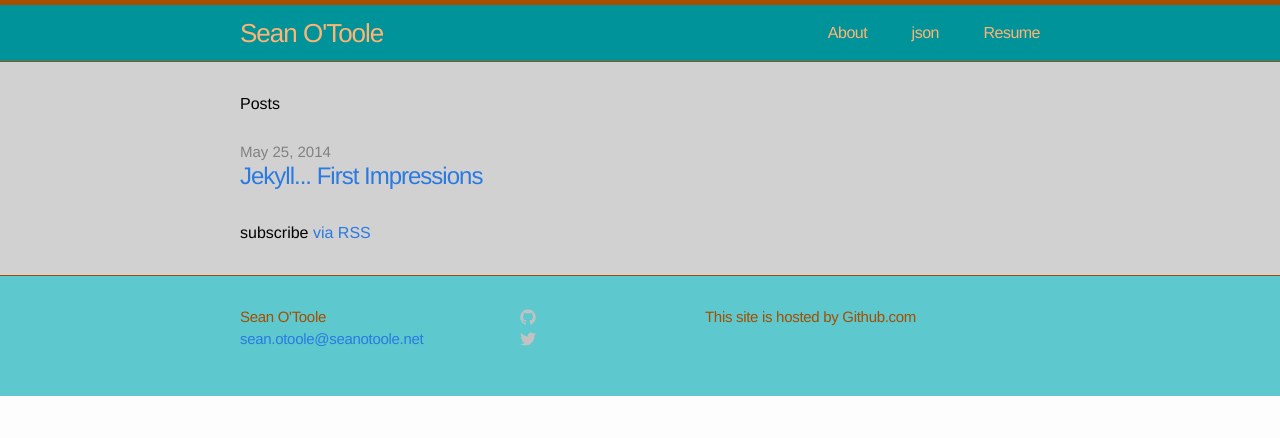
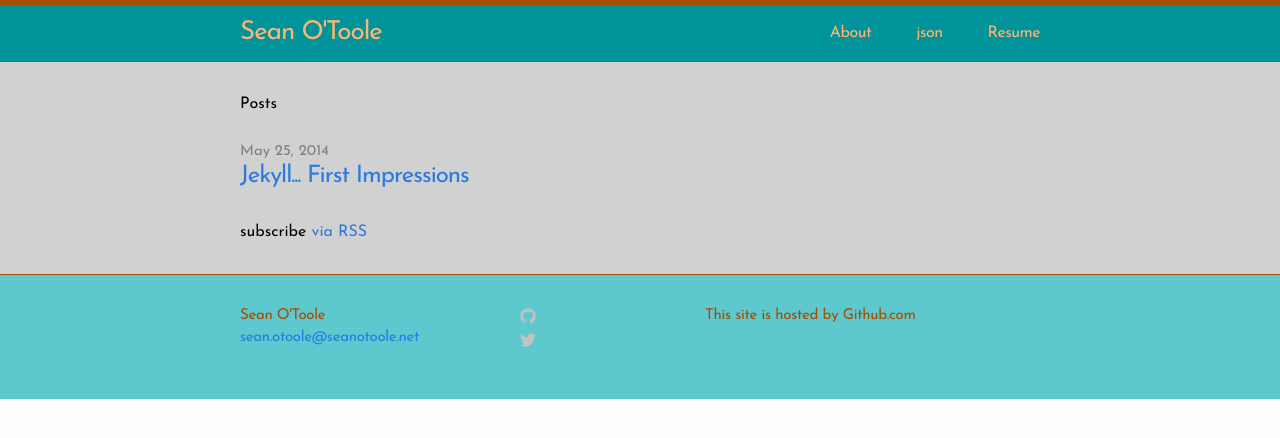
Before and after one commit to seanot/personal_page, a Jekyll site: the page built from index.html, in a window 1280 px wide. Shown: the top 438 px of the page. Built offline with Jekyll 4.4.1, drawn with Linux system fonts in a browser that asks for light colours.

Commit message:
changed base font

```diff
--- a/_includes/head.html
+++ b/_includes/head.html
@@ -2,6 +2,7 @@
     <meta charset="utf-8">
     <meta http-equiv="X-UA-Compatible" content="IE=edge">
     <title>{% if page.title %}{{ page.title }}{% else %}{{ site.title }}{% endif %}</title>
+    <link href='http://fonts.googleapis.com/css?family=Josefin+Sans:400,600' rel='stylesheet' type='text/css'>
     <meta name="viewport" content="width=device-width">
     <meta name="description" content="{{ site.description }}">
     <link rel="canonical" href="{{ page.url | replace:'index.html','' | prepend: site.baseurl | prepend: site.url }}">
--- a/css/main.css
+++ b/css/main.css
@@ -9,10 +9,10 @@
 html, body { height: 100%; }
 
 body {
-  font-family: Helvetica, Arial, sans-serif;
+  font-family: 'Josefin Sans', sans-serif;
+  font-weight: 400;
   font-size: 16px;
   line-height: 1.5;
-  font-weight: 300;
   background-color: #fdfdfd;
 }
 
```
